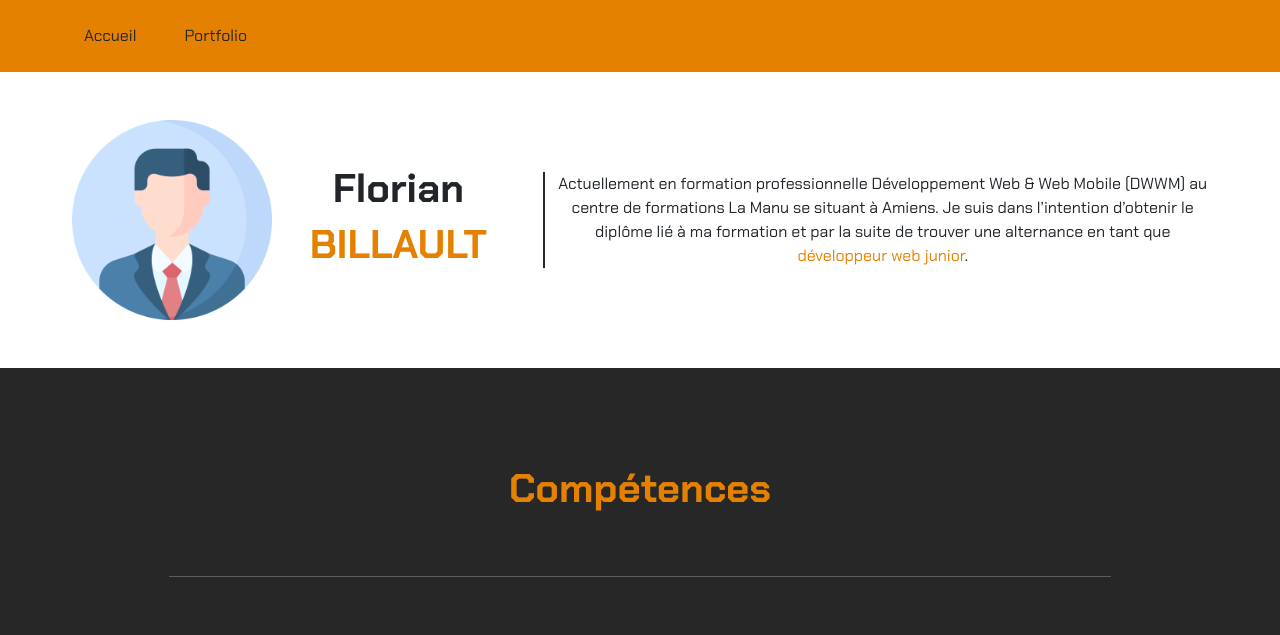
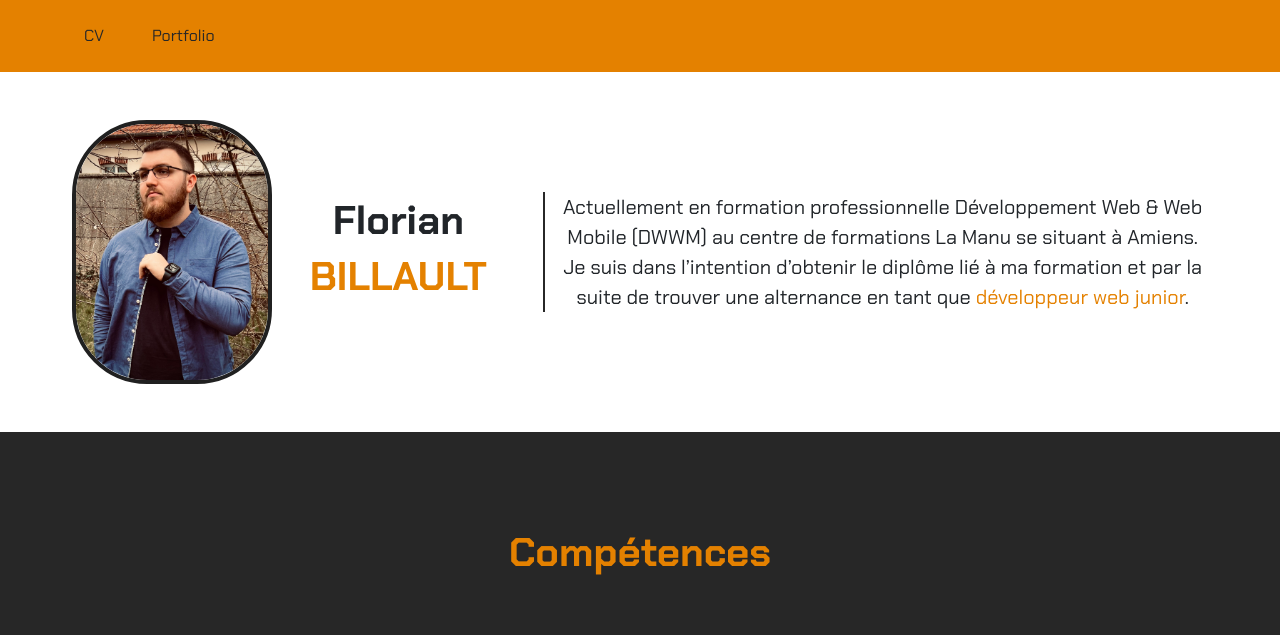
Before and after one commit to FlorianB8/CVBillaultFlorian, a plain HTML site: page index.html in a window 1280 px wide. Shown: the top 635 px of the page. Drawn offline with nearby package versions, Linux system fonts and the light colour scheme.

Commit message:
amélioration

```diff
--- a/index.html
+++ b/index.html
@@ -25,7 +25,7 @@
                 <div class="collapse navbar-collapse" id="navbarCollapse">
                     <!-- Lien vers chaque page -->
                     <div class="navbar-nav ms-5">
-                        <a class="m-4" href="./">Accueil</a>
+                        <a class="m-4" href="./">CV</a>
                         <a class="m-4" href="./porfolio.html">Portfolio</a>
                     </div>
                     <!-------------------------->
@@ -37,14 +37,14 @@
         <div class="container-fluid">
             <div class="row mx-5 my-5 align-items-center text-center">
                 <div class="col-12 col-xl-2">
-                    <img class="profil" src="./public/assets/imgs/pdp.png" alt="Photo de profil">
+                    <img class="profil" src="./public/assets/imgs/unnamed.jpg" alt="Photo de profil">
                 </div>
                 <div class="col-12 col-xl-3 my-3 my-lg-0">
                     <h1 id="firstname"> </h1>
                     <h1 class="orange" id="lastname"></h1>
                 </div>
                 <div class="col-12 col-xl-7 lineProfil">
-                    <p class="my-3 my-lg-0">
+                    <p class="my-3 my-lg-0 desc">
                         Actuellement en formation professionnelle Développement Web & Web Mobile (DWWM) au centre de
                         formations La Manu se situant à Amiens.
                         Je suis dans l’intention d’obtenir le diplôme lié à ma formation et par la suite de trouver une alternance en tant que <span class="orange"> développeur web junior</span>.
@@ -174,7 +174,7 @@
                     <h2>Accès rapide</h2>
                     <hr>
                     <div class="d-flex flex-column menu">
-                        <a class="m-2" href="">Accueil</a>
+                        <a class="m-2" href="">CV</a>
                         <a class="m-2" href="">Portfolio</a>
                     </div>
                 </div>
--- a/public/assets/css/style.css
+++ b/public/assets/css/style.css
@@ -104,9 +104,13 @@ a {
 .footer h2 {
     font-size: x-large;
 }
-
+.desc {
+    font-size: 1.25rem;
+}
 .profil {
     width: 200px;
+    border-radius: 75px;
+    border: 4px solid #202020;
 }
 
 @media screen and (min-width:1200px) {
```
Also changed, not shown: porfolio.html (+2 -2 lines), public/assets/imgs/unnamed.jpg (added).
